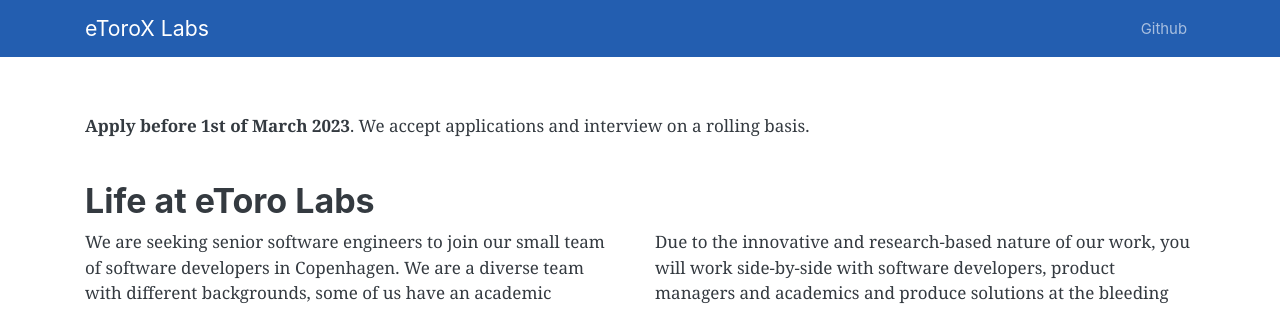
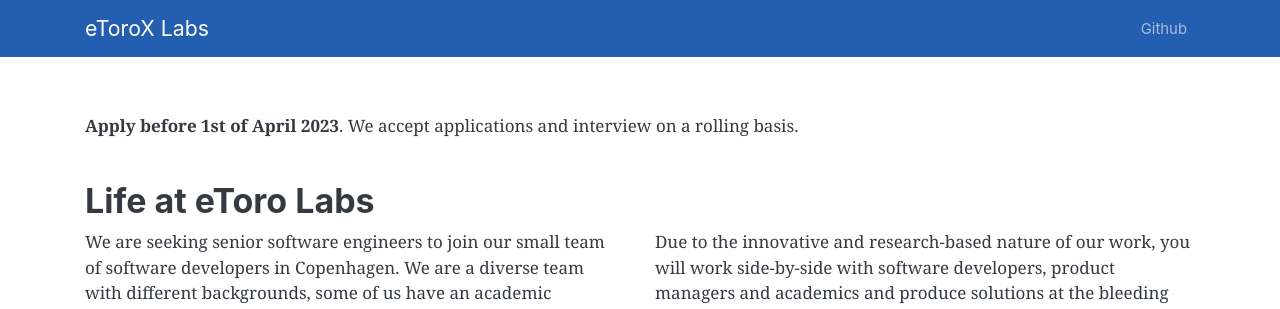
Before and after one commit to etoroxlabs/etoroxlabs.github.io, a Jekyll site: the page built from index.md, in a window 1280 px wide and 900 px high. Shown: the top 309 px of the window. Built offline with Jekyll 4.4.1, drawn with Linux system fonts in a browser that asks for light colours; some of the changed text lies outside the part shown.

Commit message:
minor updates

```diff
--- a/index.md
+++ b/index.md
@@ -1,7 +1,7 @@
 ---
 layout: page
 ---
-**Apply before 1st of March 2023**. We accept applications and interview on a rolling basis.
+**Apply before 1st of April 2023**. We accept applications and interview on a rolling basis.
 <br>
 <br>
 ## Life at eToro Labs
```
Also changed, not shown: other parts of index.md (+1 -0 lines).
